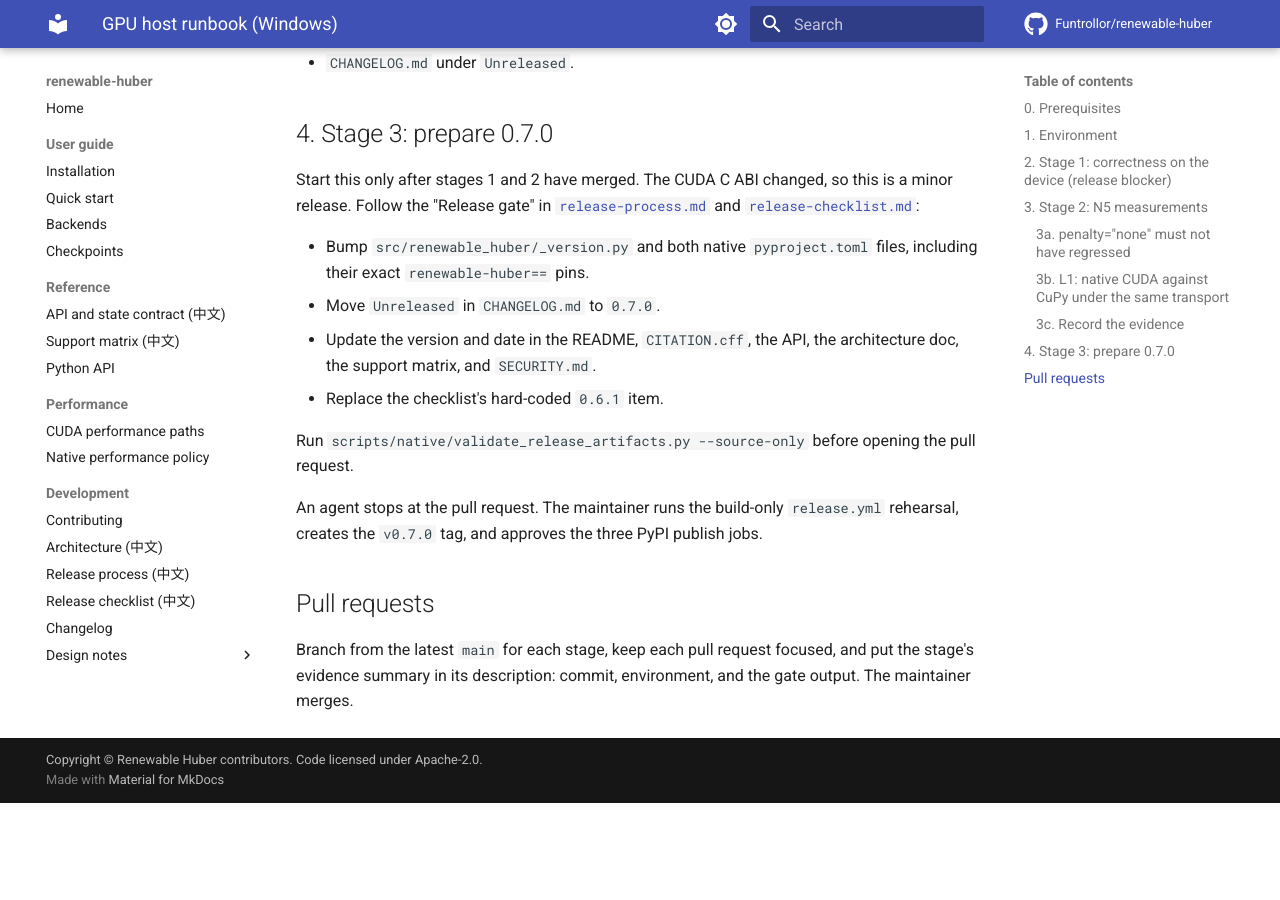
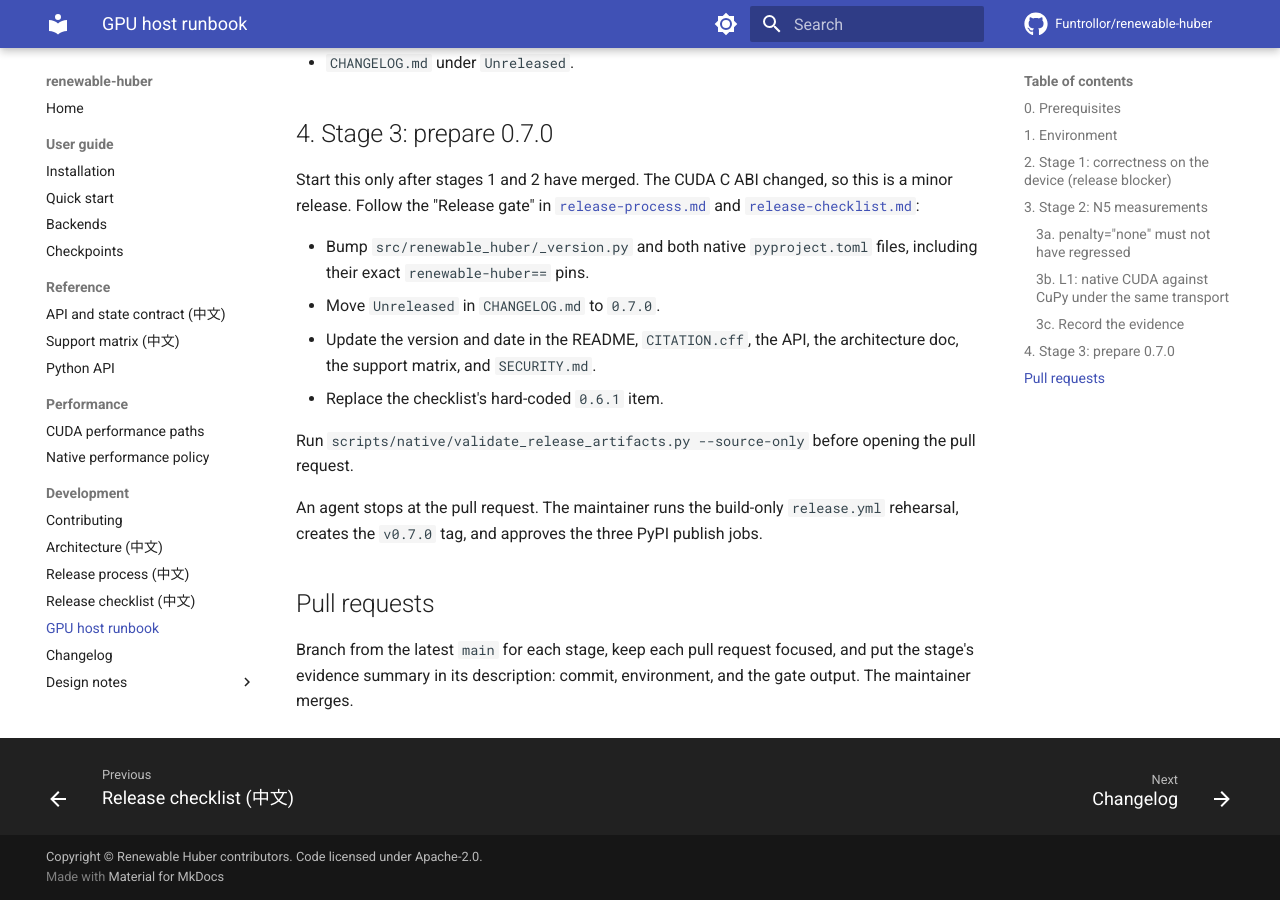
Before and after one commit to Funtrollor/renewable-huber, an MkDocs documentation site: the page built from docs/gpu-host-runbook.md, in a window 1280 px wide and 900 px high, scrolled down 4044 px. Built offline with MkDocs 1.6.1 and Material for MkDocs 9.7.7, drawn with Linux system fonts in a browser that asks for light colours; comment, search, counter and statistics services are not loaded; before the commit the page ends 4847 px from its top, so only the background shows below that; part of the change alters nothing that is shown.

Commit message:
docs: put the GPU-host runbook in the site nav
The runbook landed on main after the site was drafted. Under the site's
omitted_files=warn policy a page outside the nav fails `--strict`, and its
relative AGENTS.md link points outside docs/, so it now uses the absolute
GitHub URL like the other out-of-tree links.

Co-Authored-By: Claude Opus 5.5 <noreply@anthropic.com>
Claude-Session: https://claude.ai/code/session_018HG2m4ZLa4BJC9RpKzcxvV

```diff
--- a/docs/gpu-host-runbook.md
+++ b/docs/gpu-host-runbook.md
@@ -6,7 +6,7 @@ measurements from the
 [native penalty completion plan](native-penalty-completion-plan.md#n5--benchmark-documentation-and-release-readiness),
 and preparing the 0.7.0 release. It assumes a fresh clone on a Windows
 machine with an NVIDIA GPU (the committed baselines were taken on an
-RTX 5070 Ti, SM 12.0). Read [`AGENTS.md`](../AGENTS.md) first.
+RTX 5070 Ti, SM 12.0). Read [`AGENTS.md`](https://github.com/Funtrollor/renewable-huber/blob/main/AGENTS.md) first.
 
 The native CUDA engine is at C ABI 2 / Python API 4. As of `main` at
 `6a0b1b2`, the code has only been compiled, locally for SM 120 and in CI for
--- a/mkdocs.yml
+++ b/mkdocs.yml
@@ -128,6 +128,7 @@ nav:
       - Architecture (中文): architecture.md
       - Release process (中文): release-process.md
       - Release checklist (中文): release-checklist.md
+      - GPU host runbook: gpu-host-runbook.md
       - Changelog: development/changelog.md
       - Design notes:
           - Overview: development/design-notes.md
```
